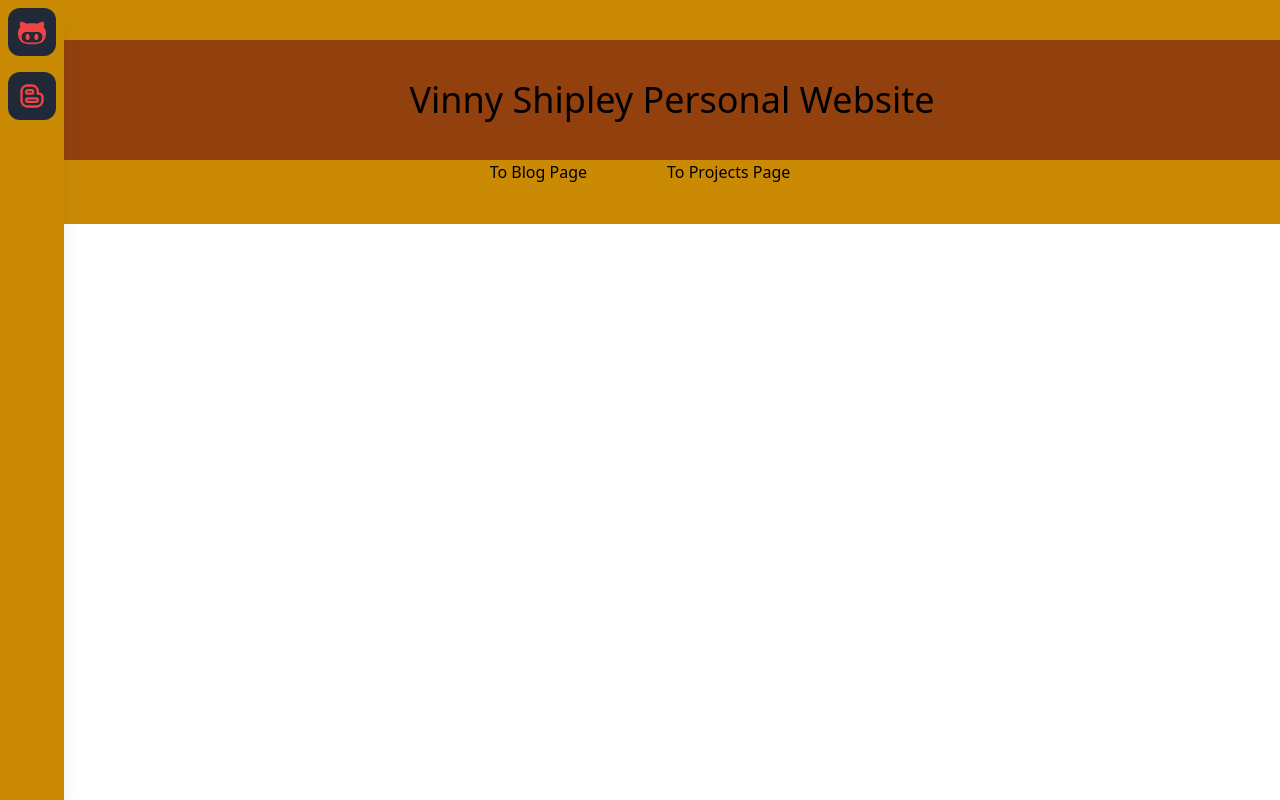
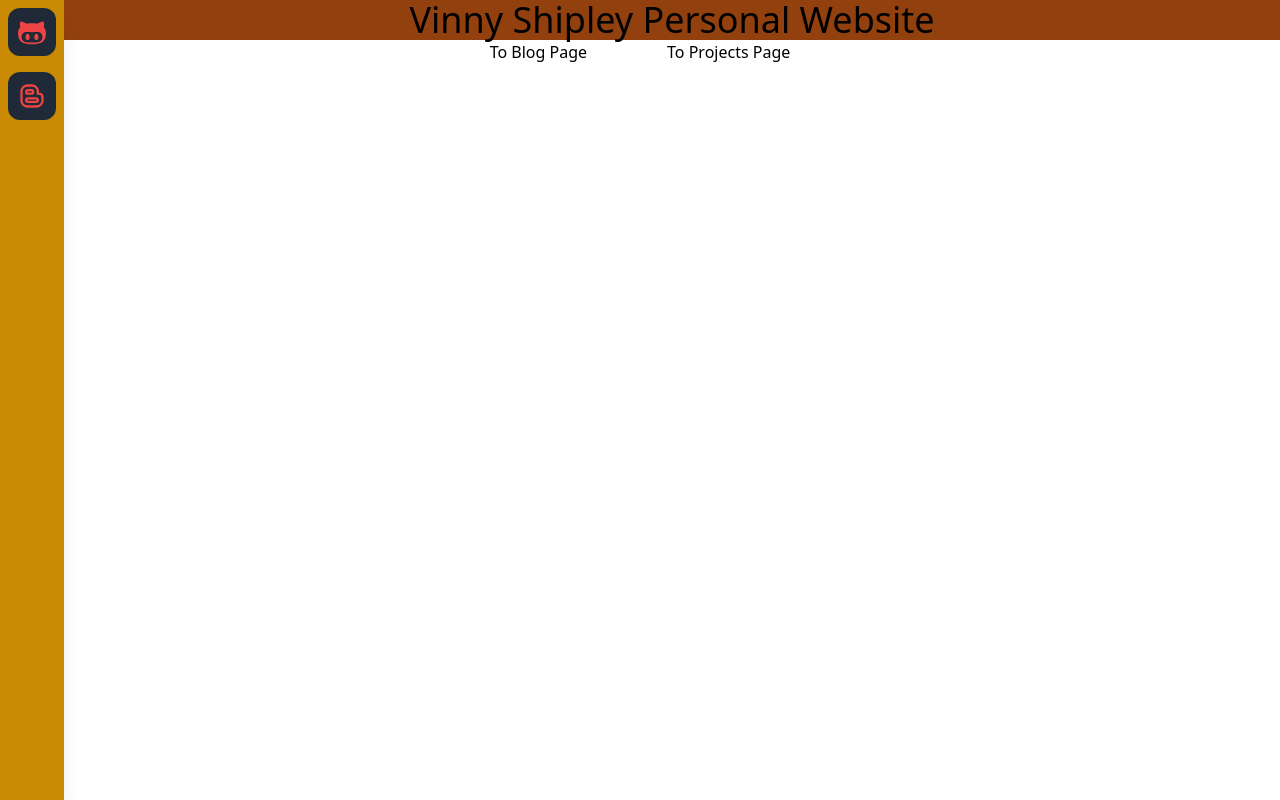
Before and after one commit to VinnyShipley/Personal_Site, a Next.js app: page / in a window 1280 px wide. Built offline with nearby package versions, Linux system fonts and the light colour scheme.

Commit message:
cleaned up the _app file to the point that it's usable

```diff
--- a/src/pages/_app.js
+++ b/src/pages/_app.js
@@ -8,19 +8,8 @@ import MainLandingPage from '.';
 
 
 
-class App extends React.Component {
-	render() {
-		return (
-			<div>
-					<div>
-						<MainLandingPage />
-						<SideBar />
-					</div>
-
-
-			</div>
-		);
-	}
+const MainSite = ({ Component, pageProps }) => {
+	return <Component {...pageProps} />
 }
 
-export default App;
+export default MainSite
--- a/src/pages/blog.js
+++ b/src/pages/blog.js
@@ -1,6 +1,6 @@
 import Link from 'next/link';
 
-const BlogLandingPage = () => {
+export default function BlogLandingPage() {
   return (
     <>
       <h1 className="text-4xl text-center text-bold bg-gray-300 m-50 py-10">Blog Landing Page</h1>
@@ -11,5 +11,3 @@ const BlogLandingPage = () => {
     </>
   );
 }
-
-export default BlogLandingPage;
--- a/src/pages/header.js
+++ b/src/pages/header.js
@@ -1,9 +1,19 @@
+import Link from "next/link";
+
 function Header() {
 	return (
 		<div>
 			<h1 className='bg-primary text-4xl text-center  ml-16'>
 				Vinny Shipley Personal Website
 			</h1>
+
+			<nav className='flex justify-center space-x-20 focus:bg-black'>
+
+						<Link href='/blog'>To Blog Page</Link>
+
+						<Link href='/projects'>To Projects Page</Link>
+
+					</nav>
 		</div>
 	);
 };
--- a/src/pages/index.js
+++ b/src/pages/index.js
@@ -1,21 +1,16 @@
 import Link from 'next/link';
+import Header from './header';
+import SideBar from './sidebar';
 
 function MainLandingPage() {
 	return (
 		<>
-			<main className='bg-secondary mt-45 py-10'>
+			<main className=''>
 				<div>
-					<h1 className='bg-primary text-4xl text-center py-10 ml-16'>
-						Vinny Shipley Personal Website
-					</h1>
+					<Header />
+					<SideBar />
 				</div>
-					<nav className='flex justify-center space-x-20 focus:bg-black'>
 
-						<Link href='/blog'>To Blog Page</Link>
-
-						<Link href='/projects'>To Projects Page</Link>
-
-					</nav>
 
 
 			</main>
```
